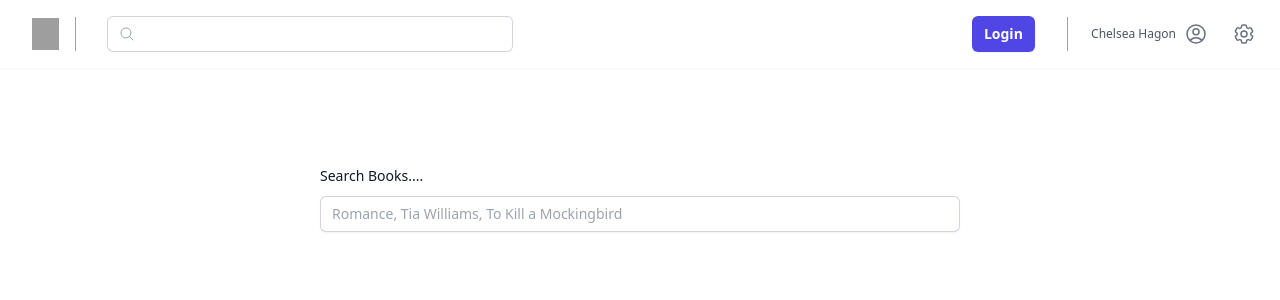
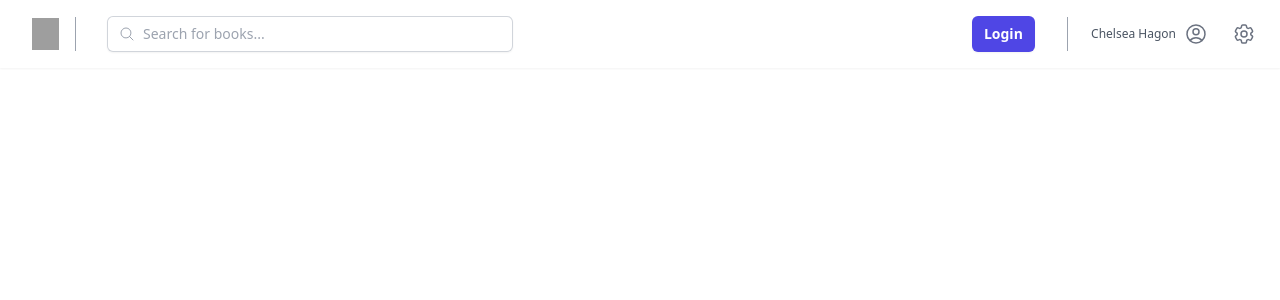
Before and after one commit to camillebrown/goodreads-stats, a Next.js app in the folder client/: page / in a window 1280 px wide. Shown: the top 300 px of the page. Built offline with nearby package versions, Linux system fonts and the light colour scheme; grey boxes are pictures that could not be loaded.

Commit message:
Update google api fetch action

```diff
--- /dev/null
+++ b/client/actions/google.js
@@ -0,0 +1,10 @@
+import axios from "axios";
+
+export const getGoogleBooks = async (query) => {
+  if (!query) return;
+  const result = await axios.get(
+    `${process.env.NEXT_PUBLIC_GOOGLE_API_URL}?q=${query}&maxResults=20&key=${process.env.NEXT_PUBLIC_GOOGLE_API_KEY}`
+  );
+
+  return result;
+};
--- a/client/components/layout/Navbar.js
+++ b/client/components/layout/Navbar.js
@@ -12,7 +12,7 @@ import MobileNavMenu from "./MobileNavMenu";
 import NavMenu from "./NavMenu";
 import CTAButton from "../shared/CTAButton";
 
-export default function Navbar() {
+export default function Navbar({ setBooks }) {
   const router = useRouter();
   const userNavigation = [
     { name: "My Books", href: "/books" },
@@ -48,7 +48,7 @@ export default function Navbar() {
                   />
                 </div>
                 <div className="hidden md:inline w-[0.25px] h-1/2 bg-gray-400 my-auto" />
-                <SearchBar />
+                <SearchBar setBooks={setBooks} />
               </div>
               <div className="flex items-center md:absolute md:inset-y-0 md:right-0 lg:hidden">
                 {/* Mobile menu button */}
--- a/client/components/layout/SearchBar.js
+++ b/client/components/layout/SearchBar.js
@@ -1,7 +1,20 @@
-import React from "react";
+import React, { useState } from "react";
 import { MagnifyingGlassIcon } from "@heroicons/react/24/outline";
 
-export default function SearchBar() {
+import { getGoogleBooks } from "@/actions/google";
+
+export default function SearchBar({ setBooks }) {
+  const [searchTerm, setSearchTerm] = useState("");
+
+  const onInputChange = async (e) => {
+    if (!e.target.value) setBooks();
+
+    setSearchTerm(e.target.value);
+    const result = await getGoogleBooks(e.target.value);
+
+    setBooks(result?.data?.items);
+  };
+
   return (
     <div className="min-w-0 flex-1 md:px-6 xl:w-2/3">
       <div className="flex items-center px-2 md:px-6 py-4 md:mx-auto max-w-xl lg:max-w-3xl lg:mx-0 lg:max-w-none xl:px-0">
@@ -10,18 +23,20 @@ export default function SearchBar() {
             Search Books...
           </label>
           <div className="relative">
-            <div className="pointer-events-none absolute inset-y-0 left-0 flex items-center pl-3">
+            <div className="pointer-events-none absolute inset-y-0 left-0 flex items-center pl-3 text-xs">
               <MagnifyingGlassIcon
                 className="h-4 w-4 text-gray-400"
                 aria-hidden="true"
               />
             </div>
             <input
+              type="search"
+              name="search"
               id="search"
-              name="search"
-              className="block w-full rounded-md border-0 bg-white py-1.5 pl-10 pr-3 text-gray-900 ring-1 ring-inset ring-gray-300 placeholder:text-gray-400 focus:ring-2 focus:ring-inset focus:ring-indigo-500 sm:text-sm sm:leading-6"
-              placeholder=""
-              type="search"
+              className="pl-9 block w-full rounded-md border-0 py-1.5 text-gray-700 shadow-sm ring-1 ring-inset ring-gray-300 placeholder:text-gray-400 sm:text-sm sm:leading-6"
+              placeholder="Search for books..."
+              value={searchTerm}
+              onChange={onInputChange}
             />
           </div>
         </div>
--- a/client/pages/index.js
+++ b/client/pages/index.js
@@ -1,59 +1,16 @@
-import { Fragment, useState } from "react";
-import { Menu, Popover, Transition } from "@headlessui/react";
-import { MagnifyingGlassIcon } from "@heroicons/react/20/solid";
-import {
-  Bars3Icon,
-  BellIcon,
-  XMarkIcon,
-  UserCircleIcon,
-  Cog6ToothIcon,
-} from "@heroicons/react/24/outline";
-import classNames from "classnames";
-import axios from "axios";
+import { useState } from "react";
 import Navbar from "@/components/layout/Navbar";
 
 export default function Home() {
-  const [books, setBooks] = useState([]);
-  const [searchTerm, setSearchTerm] = useState("");
-  let API_URL = `https://www.googleapis.com/books/v1/volumes`;
-
-  const onInputChange = async (e) => {
-    setSearchTerm(e.target.value);
-    const result = await axios.get(
-      `${API_URL}?q=${e.target.value}&maxResults=20&key=${process.env.NEXT_PUBLIC_GOOGLE_API_KEY}`
-    );
-    setBooks(result.data.items);
-  };
-
+  const [books, setBooks] = useState();
   return (
     <>
-      <Navbar />
-      <main className="flex min-h-screen flex-col items-center justify-between py-24">
-        <div className="w-1/2">
-          <label
-            htmlFor="search"
-            className="block text-sm font-medium leading-6 text-gray-900"
-          >
-            Search Books....
-          </label>
-          <div className="mt-2">
-            <input
-              type="search"
-              name="search"
-              id="search"
-              className="block w-full rounded-md border-0 py-1.5 text-gray-900 shadow-sm ring-1 ring-inset ring-gray-300 placeholder:text-gray-400 sm:text-sm sm:leading-6"
-              placeholder="Romance, Tia Williams, To Kill a Mockingbird"
-              value={searchTerm}
-              onChange={onInputChange}
-            />
-          </div>
-          <div>
-            {books.map((b, idx) => {
-              return <p key={idx}>{b.volumeInfo.title}</p>;
-            })}
-          </div>
-        </div>
-      </main>
+      <Navbar setBooks={setBooks} />
+      <div>
+        {books?.map((b, idx) => {
+          return <p key={idx}>{b.volumeInfo.title}</p>;
+        })}
+      </div>
     </>
   );
 }
```
